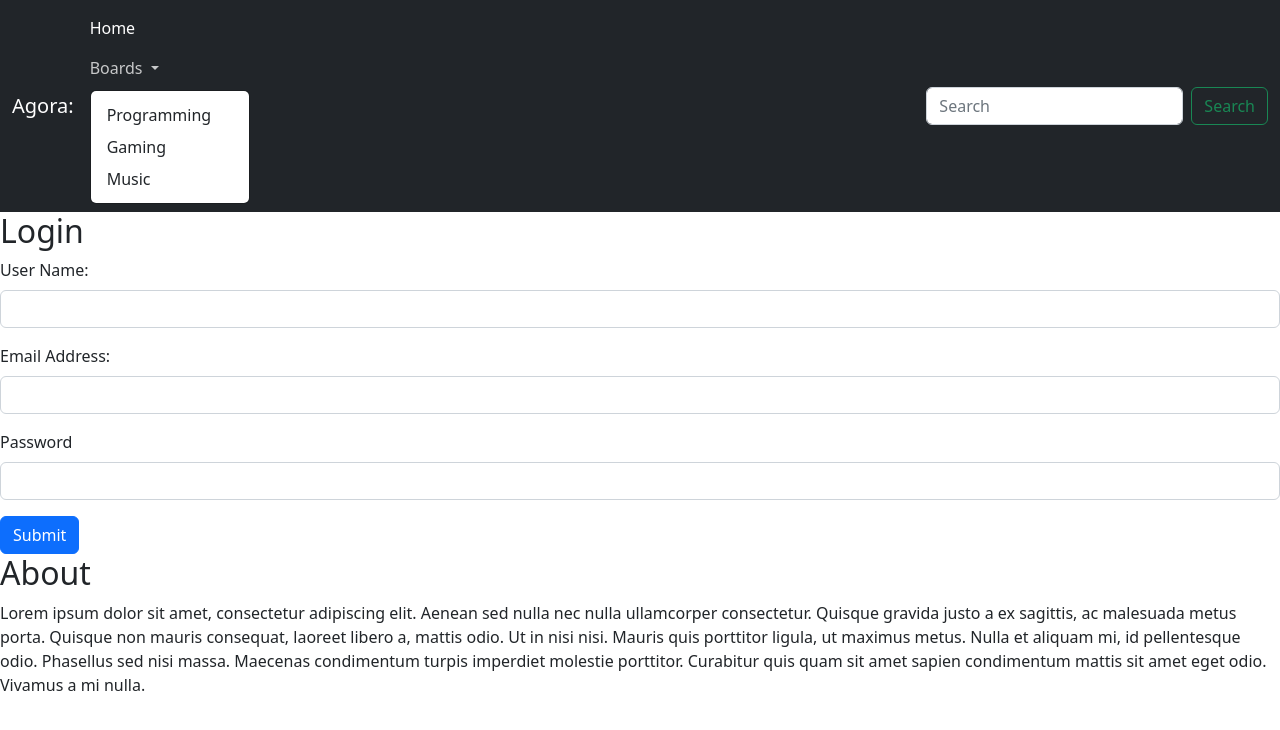
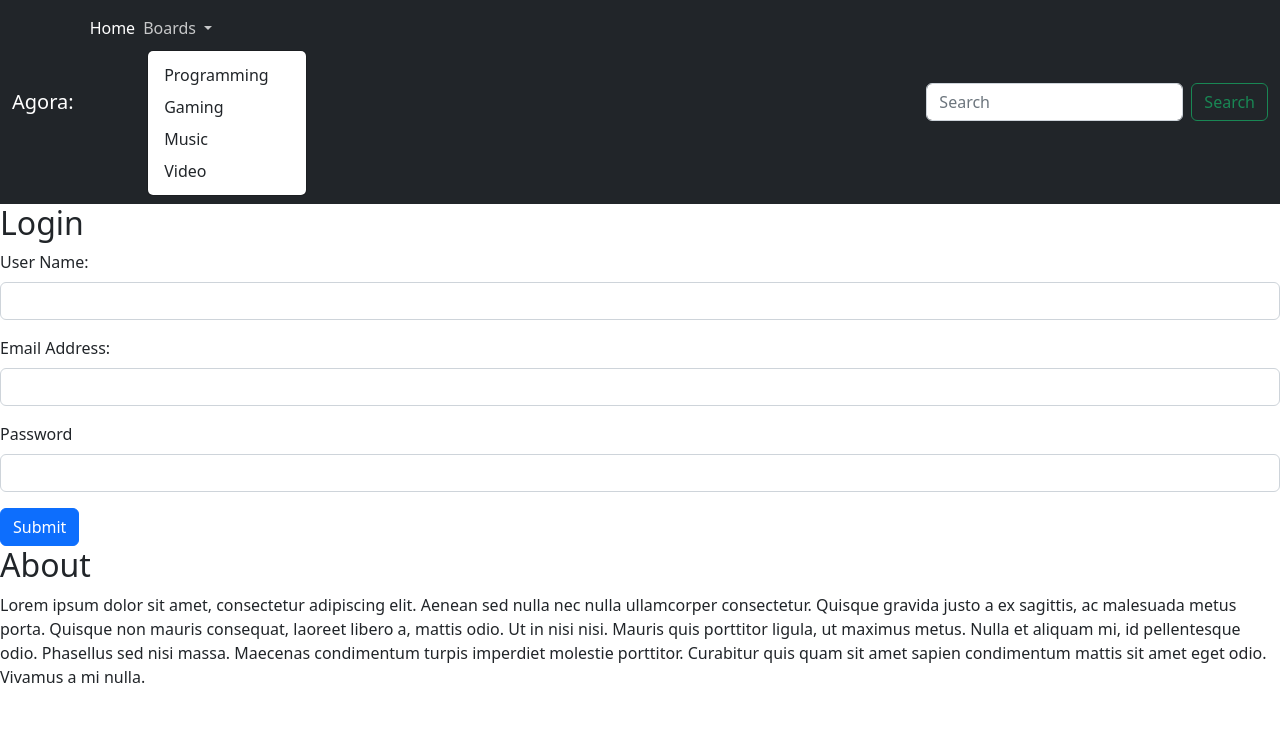
Before and after one commit to mcfoote/agoraWebForum, a website: page public/index.html in a window 1280 px wide. Both pictures are taken after a click on the button "Boards". Drawn offline with nearby package versions, Linux system fonts and the light colour scheme.

Commit message:
work on front end

```diff
--- a/public/index.html
+++ b/public/index.html
@@ -17,18 +17,19 @@
         <nav class="navbar navbar-dark bg-dark">
             <div class="container-fluid">
               <a class="navbar-brand" href="#">Agora: </a>
-                <ul class="navbar-nav me-auto mb-2 mb-lg-0">
+                <ul class="navbar-nav list-group-horizontal me-auto mb-2 mb-lg-0">
                   <li class="nav-item">
                     <a class="nav-link active" aria-current="page" href="#">Home</a>
                   </li>
-                  <li class="nav-item dropdown">
+                  <li class="nav-item dropdown mx-2">
                     <a class="nav-link dropdown-toggle" href="#" role="button" data-bs-toggle="dropdown" aria-expanded="false">
                       Boards
                     </a>
-                    <ul class="dropdown-menu">
+                    <ul class="dropdown-menu mx-1">
                       <li><a class="dropdown-item" href="#">Programming</a></li>
                       <li><a class="dropdown-item" href="#">Gaming</a></li>
                       <li><a class="dropdown-item" href="#">Music</a></li>
+                      <li><a class="dropdown-item" href="#">Video</a></li>
                     </ul>
                   </li>
                 </ul>
@@ -41,7 +42,7 @@
 
     </header>
 
-    <form id="loginForm">
+    <form id="loginForm-dark bg-dark">
         <div class="sectionHeading">
             <h2>Login</h2>
         </div>
```
